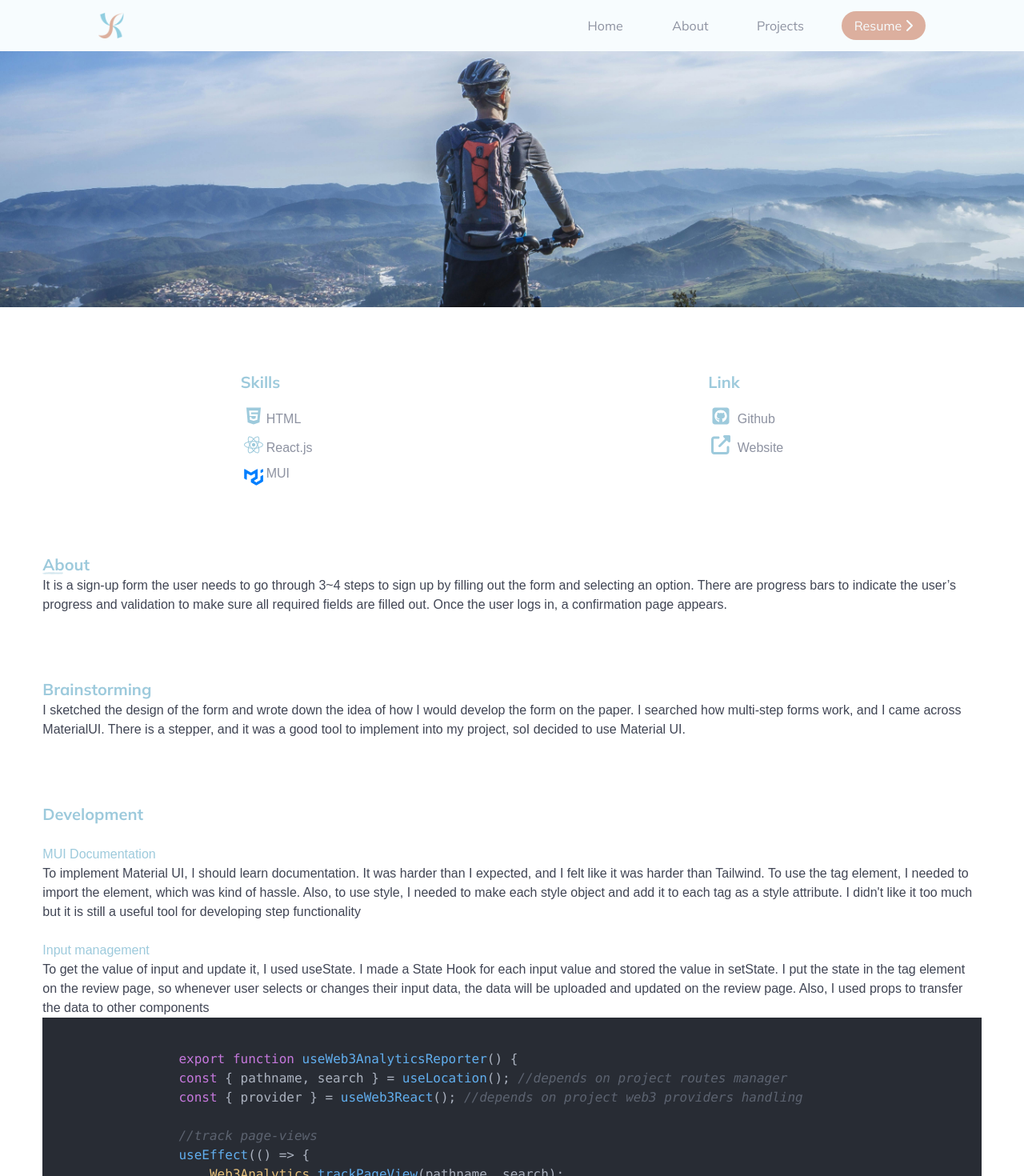
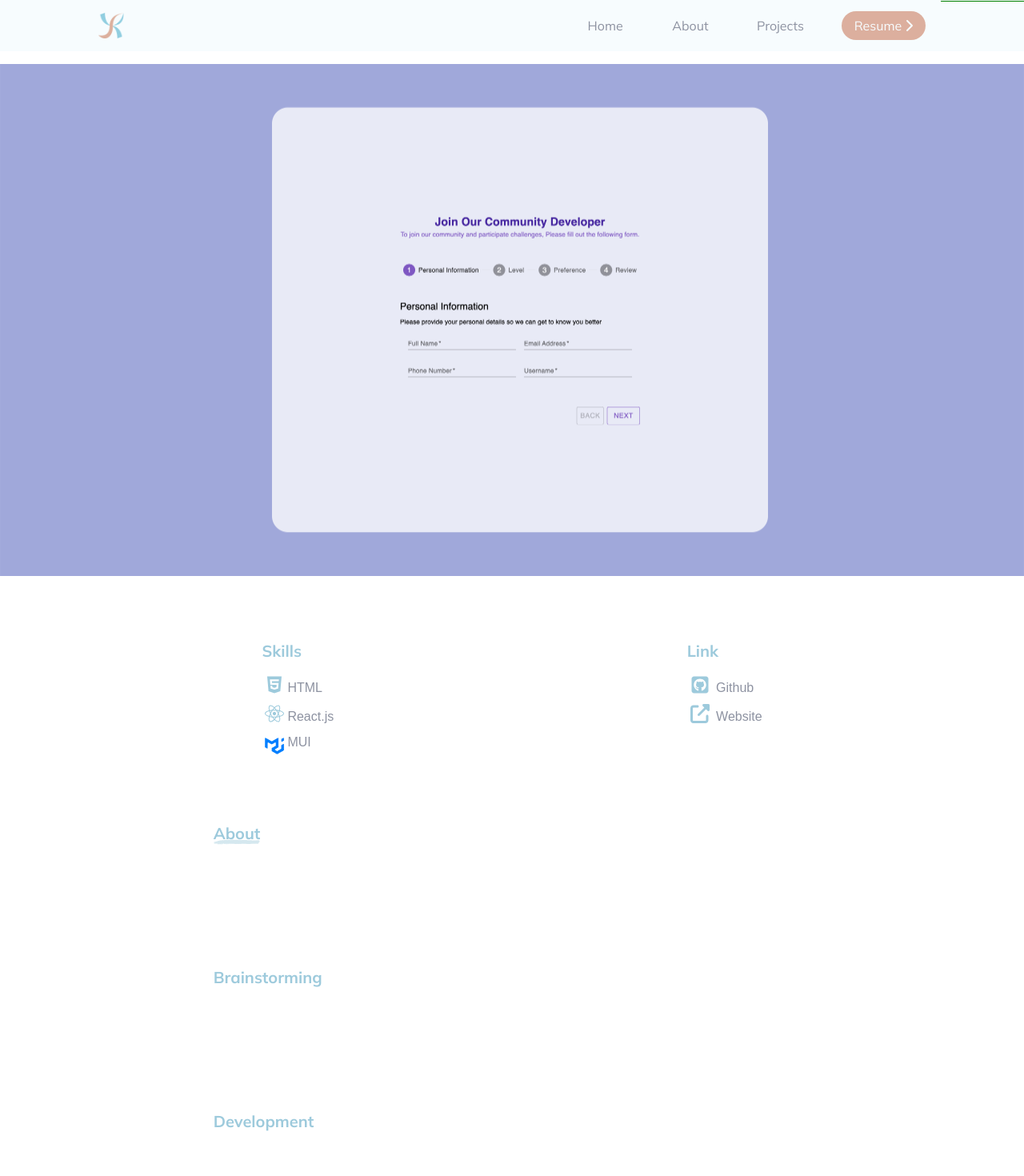
Before and after one commit to yoo-ran/portfolio, a React (Vite) app: page /multistep in a window 1280 px wide. Shown: the top 1470 px of the page at 80% size. Built offline with nearby package versions, Linux system fonts and the light colour scheme; a web font is replaced by a local one.

Commit message:
gsap test

```diff
--- a/src/routes/artifacts/multistep.jsx
+++ b/src/routes/artifacts/multistep.jsx
@@ -3,8 +3,9 @@ import { FontAwesomeIcon } from '@fortawesome/react-fontawesome';
 import {faUpRightFromSquare} from '@fortawesome/free-solid-svg-icons';
 import {faHtml5, faReact, faSquareGithub} from '@fortawesome/free-brands-svg-icons';
 
-import Validation from '../highlights/multistep/Validation';
-// import PrjMenu from '../../components/PrjMenu.jsx';
+import ChildCode from '../highlights/multistep/ChildCode';
+
+import multistep from "../../images/multistep.png"
 
 import gsap from 'gsap';
 import { ScrollTrigger } from "gsap/ScrollTrigger";
@@ -19,10 +20,18 @@ function Multistep() {
             scrollTrigger: {
             trigger: "#about",
             start: "bottom bottom",
-            end: "200 bottom",
+            end: "300 bottom",
+            },
+            width:"100%"
+        });
+        gsap.from("#aboutC", {
+            scrollTrigger: {
+            trigger: "#about",
+            start: "bottom bottom",
+            end: "300 bottom",
             scrub: true,
             },
-            width:"100%"
+            opacity:0
         });
         gsap.to("#brainL", {
             scrollTrigger: {
@@ -33,14 +42,34 @@ function Multistep() {
             },
             width:"100%"
         });
+        gsap.from("#brainC", {
+            scrollTrigger: {
+            trigger: "#brainstorm",
+            start: "bottom bottom",
+            end: "200 bottom",
+            scrub: true,
+            },
+            opacity:0
+        });
         gsap.to("#developL", {
             scrollTrigger: {
             trigger: "#develop",
             start: "center bottom",
             end: "bottom bottom",
             scrub: true,
+            markers:true
             },
             width:"100%"
+        });
+        gsap.from("#developC", {
+            scrollTrigger: {
+            trigger: "#develop",
+            start: "center bottom",
+            end: "bottom bottom",
+            scrub: true,
+            markers:true
+            },
+            opacity:0
         });
         gsap.to("#takeL", {
             scrollTrigger: {
@@ -51,15 +80,43 @@ function Multistep() {
             },
             width:"100%"
         });
+        gsap.from("#takeC", {
+            scrollTrigger: {
+            trigger: "#takeaway",
+            start: "bottom bottom",
+            end: "300 bottom",
+            scrub: true,
+            markers:true
+            },
+            opacity:0
+        });
+
+    const develops = gsap.utils.toArray('#developC');
+
+        console.log(develops);
+        const tl = gsap.timeline({
+            scrollTrigger:{
+                trigger:"#develop",
+                start:"top center",
+                end:"bottom bottom",
+                scrub:true,
+                markers:true
+            }
+        })
+        tl.from(develops[0], {opacity:0})
+        tl.from(develops[1], {opacity:0})
+        tl.from(develops[2], {opacity:0})
+        tl.from(develops[3], {opacity:0})
+        tl.from(develops[4], {opacity:0})
     })
   return (
-    <div className='flex flex-col gap-y-20 items-center mb-40'>
+    <div className='flex flex-col gap-y-20 items-center mb-40 mt-20'>
         {/* <PrjMenu/> */}
         {/* Banner */}
-        <section className="bg-[url('src/images/hobby-cycle.jpg')] h-96 bg-cover bg-center w-full md:h-96"></section>
+        <section className="h-96 bg-cover bg-center w-full md:h-[40rem]" style={{ backgroundImage: `url(${multistep})` }}></section>
 
         {/* Skills & Link */}
-        <section className='flex justify-around w-11/12'>
+        <section className='flex justify-around w-10/12'>
             <article>
                 <h2 className='text-blue text-xl font-head mb-4 font-bold'>Skills</h2>
                 <div className='flex flex-col gap-y-2'>
@@ -78,40 +135,127 @@ function Multistep() {
         </section>
 
         {/* Project Contents */}
-        <section className='flex flex-col gap-y-20 w-11/12'>
+        <section className='flex flex-col gap-y-20 w-11/12 md:w-7/12'>
             <article id='about'>
                 <h2 className='text-blue text-xl font-head font-bold'><span className='relative'>About<span id='aboutL' className='underline'></span></span></h2>
-                <p>
+                <p id='aboutC'>
                     It is a sign-up form the user needs to go through 3~4 steps to sign up by filling out the form and selecting an option. There are progress bars to indicate the user’s progress and validation to make sure all required fields are filled out. Once the user logs in, a confirmation page appears.
                 </p>
             </article>
             <article id='brainstorm'>
                 <h2 className='text-blue text-xl font-head font-bold'><span className='relative'>Brainstorming<span id='brainL' className='underline'></span></span></h2>
-                <p>
+                <p id='brainC'>
                     I sketched the design of the form and wrote down the idea of how I would develop the form on the paper. I searched how multi-step forms work, and I came across MaterialUI. There is a stepper, and it was a good tool to implement into my project, soI decided to use Material UI.
                 </p>
             </article>
             <article id="develop" className='flex flex-col items-center gap-y-6'>
                 <h2 className='text-blue text-xl font-head font-bold text-start w-full'><span className='relative'>Development<span id='developL' className='underline'></span></span></h2>
-                <div>
-                    <h3 className='text-blue'>MUI Documentation</h3>
+                <div id='developC'>
+                    <h3 className='text-blue text-lg'>MUI Documentation</h3>
                     <p>
                         To implement Material UI, I should learn documentation. It was harder than I expected, and I felt like it was harder than Tailwind. To use the tag element, I needed to import the element, which was kind of hassle.
                         Also, to use style, I needed to make each style object and add it to each tag as a style attribute. I didn't like it too much but it is still a useful tool for developing step functionality
                     </p>
                 </div>
-                <div>
-                    <h3 className='text-blue'>Input management</h3>
+                <div id='developC' className='flex flex-col w-full'>
+                    <h3 className='text-blue text-lg'>Input management</h3>
                     <p>
                         To get the value of input and update it, I used useState. I made a State Hook for each input value and stored the value in setState. I put the state in the tag element on the review page, so whenever user selects or changes their input data, the data will be uploaded and updated on the review page. Also, I used props to transfer the data to other components
                     </p>
-                    {/* Highlight js */}
-                    <Validation></Validation>
+                </div>
+                <div className='flex flex-col w-full'>
+                    <p className='flex flex-col gap-y-16'>
+                        <div  id='developC' >
+                            <p className='text-red'>1. Complete the form</p>
+                            <p>
+                                &nbsp;
+                                First, to proceed to the subsequent step, users are required to fill out the provided form accurately. The information entered into the form for each step is managed using the useState hook, so any modifications made by the user are promptly saved and updated, and eventually, it will be presented in the review phase.
+                                <br/><br/>
+                                Subsequently, upon pressing the 'NEXT' button at each step, a verification process ensures that all necessary information has been provided. If any information is missing, indicated by a binary state(true/false), an error message appears, preventing progression until all required data is provided.
+                            </p>
+                        </div>
+                        <div  id='developC'>
+                            <p className='text-red'>2. Proper Input Formatting</p>
+                            <p>
+                                For email addresses and phone numbers, users are required to input information in accordance with the specified format for each. For instance, if an email address is incorrectly formatted, such as typing "yooran" without "@gmail.com," an error message is triggered, preventing progression to the next step until the correct format is provided.
+                                <br/><br/>
+                                Regular expressions were employed to validate the email and phone number input format. I used the test() method to ensure that the entered email and phone number adhered to the prescribed pattern. Subsequently, the validity of both formats was assessed using the boolean result of the test() method within conditional statements.
+                            </p>
+                            <ChildCode id='developC' code={`
+                            switch (activeStep) {
+                                case 1:
+                                var emailRegex = /^[a-zA-Z0-9._%+-]+@[a-zA-Z0-9.-]+\.[a-zA-Z]{2,}$/;
+                                var phoneRegex = /^(\d{10}|\d{3}-\d{3}-\d{4}|\(\d{3}\)\s*\d{3}-\d{4})$/;
+                                if( Object.values(info).every(val => val !== "")){
+                                    if (emailRegex.test(info.email) && phoneRegex.test(info.phone) ) {
+                                    setGoNext(true);
+                                    setAlert(false);
+                                    setEmailVali(false);
+                                    } else{
+                                    setEmailVali(true);
+                                    setAlert(true);
+                                    }
+                                }else{
+                                    setGoNext(false);
+                                    setAlert(true);
+                                    setEmailVali(false);
+                                }
+                                case 2:
+                                if (level!=="") {
+                                    setActiveStep((activeStep) => activeStep + 1);
+                                    setAlert(false);
+                                    }else{
+                                    setAlert(true);
+                                    }
+                                break;
+                                case 3:
+                                if (preference!=="") {
+                                    setActiveStep((activeStep) => activeStep + 1);
+                                    setAlert(false);
+                                    }else{
+                                    setAlert(true);
+                                    }
+                                break;
+                                case 4:
+                                setActiveStep((activeStep) => activeStep + 2);
+                                break;`}/>
+                        </div>
+
+                        {/* Highlight js */}
+                        <div  id='developC'>
+                            <p className='text-red'>3. Update Data</p>
+                            <p>
+                                As previously explained, whenever the user modifies the state data, it should promptly update with the new information. Using the useEffect hook, the state serves as a dependency, triggering rendering whenever alterations occur, thus ensuring that the state reflects the latest information.
+                            </p>
+
+                            <ChildCode id='developC' code={`
+                                useEffect(() => {
+                                    switch (activeStep) {
+                                    case 1:
+                                        if(goNext){
+                                            setActiveStep((activeStep) => activeStep + 1);
+                                            setAlert(false);
+                                        }
+                                    }
+                                }, [goNext]);
+
+                                useEffect(() => {
+                                    switch (activeStep) {
+                                    case 2:
+                                        if (level!=="") {
+                                        setAlert(false);
+                                        }
+                                    break;
+                                    }
+                                }, [level, activeStep]);
+                            `} />
+                        </div>
+                    </p>
                 </div>
             </article>
             <article id='takeaway'>
                 <h2 className='text-blue text-xl font-head font-bold'><span className='relative'>Take Away<span id='takeL' className='underline'></span></span></h2>
-                <p>
+                <p  id='takeC'>
                     It was my first time using Material UI, but it was not my style too much because the documentation was confusing. However, I take this as a good experience to try the UI tool kit. Also, in terms of having UI set already, it was convenient to utilize it, and I could learn how it works.
                     By managing the validation of input data, using useEffect and useState, I could learn how these hooks work more.
                 </p>
--- /dev/null
+++ b/src/routes/highlights/multistep/ChildCode.jsx
@@ -0,0 +1,29 @@
+import React, { useEffect, useRef } from 'react';
+import hljs from 'highlight.js';
+import javascript from "highlight.js/lib/languages/javascript";
+import "highlight.js/styles/atom-one-dark.css";
+
+
+hljs.registerLanguage("javascript", javascript);
+
+
+const ChildCode = (props) => {
+    const codeRef = useRef(null);
+
+    useEffect(() => {
+        hljs.highlightAll(codeRef.current);
+    }, []);
+
+    return (
+        <pre className='w-full'>
+            <code className="javascript" ref={codeRef}>
+            {`
+                ${props.code}
+
+            `}
+            </code>
+        </pre>
+    );
+};
+
+export default ChildCode;
--- a/src/routes/highlights/multistep/Validation.jsx
+++ /dev/null
@@ -1,42 +0,0 @@
-import React, { useEffect, useRef } from 'react';
-import hljs from 'highlight.js';
-import javascript from "highlight.js/lib/languages/javascript";
-import "highlight.js/styles/atom-one-dark.css";
-
-
-hljs.registerLanguage("javascript", javascript);
-
-
-const Validation = () => {
-    const codeRef = useRef(null);
-
-    useEffect(() => {
-        hljs.highlightAll(codeRef.current);
-    }, []);
-
-    return (
-        <pre>
-            <code className="language-javascript" ref={codeRef}>
-            {`
-                export function useWeb3AnalyticsReporter() {
-                const { pathname, search } = useLocation(); //depends on project routes manager
-                const { provider } = useWeb3React(); //depends on project web3 providers handling
-
-                //track page-views
-                useEffect(() => {
-                    Web3Analytics.trackPageView(pathname, search);
-                }, [pathname, search]);
-
-                //track web3 activity
-                useEffect(() => {
-                    if (provider) {
-                    Web3Analytics.walletProvider(provider);
-                    }
-                }, [provider]);
-                }`}
-            </code>
-        </pre>
-    );
-};
-
-export default Validation;
```
